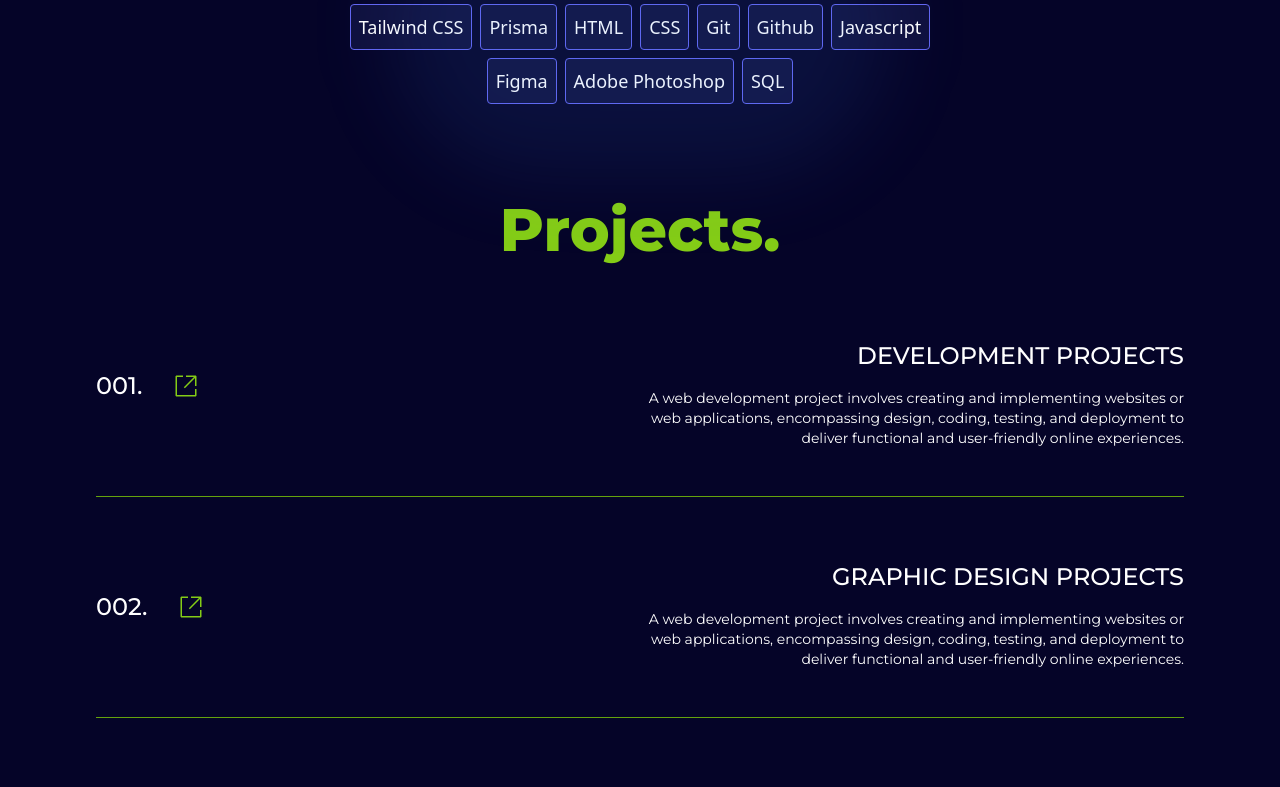
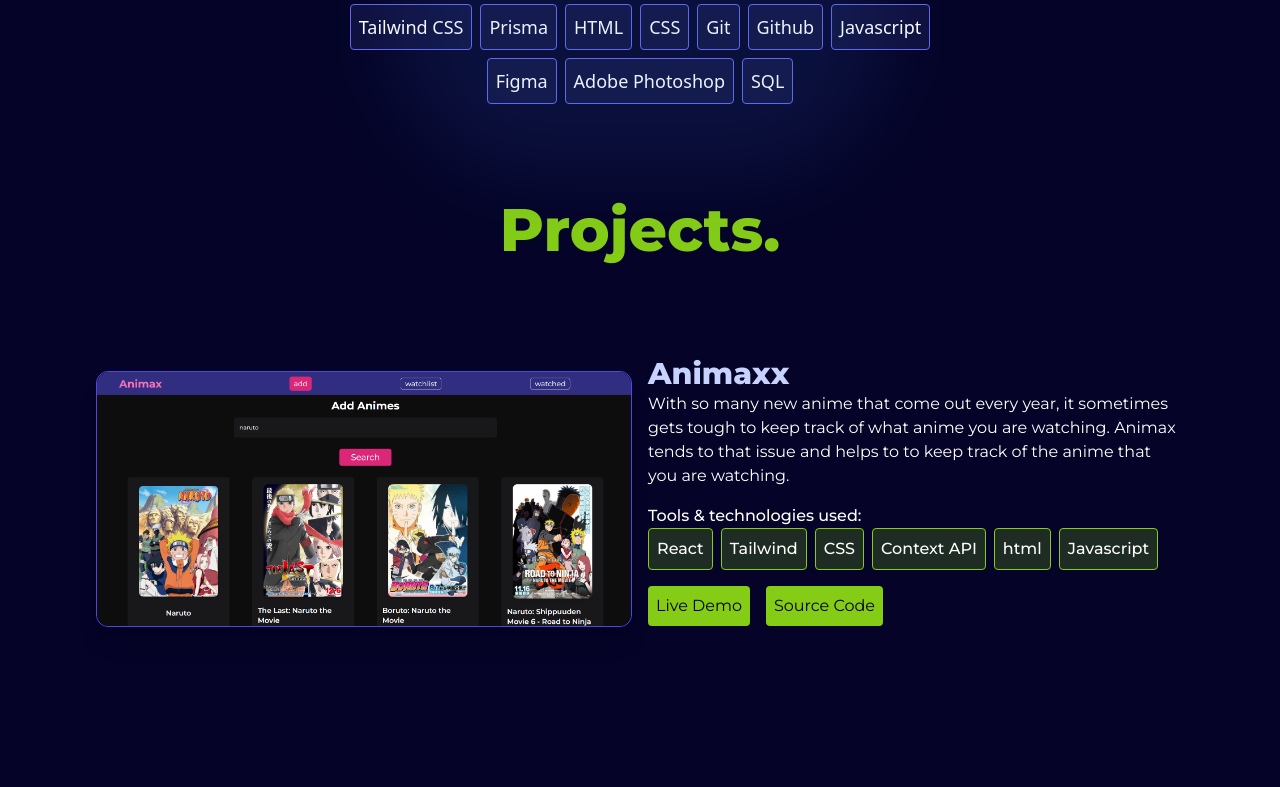
Before and after one commit to Ne0sky/portfolio, a React (Vite) app: page / in a window 1280 px wide. Shown: the part 1560-2347 px from the top of the page. Built offline with nearby package versions, Linux system fonts and the light colour scheme; a web font is replaced by a local one.

Commit message:
update project section

```diff
--- a/src/pages/Projects.jsx
+++ b/src/pages/Projects.jsx
@@ -4,15 +4,32 @@
 
 const Projects = () => {
   return (
-    <div className='w-full text-white px-24 pt-16 flex flex-col justify-center items-center'>
+    <div className='w-full text-white  pt-16 flex flex-col justify-center items-center'>
         <h2 className='text-6xl font-bold text-lime-500 font-tertiary py-4'>Projects.</h2>
 
-        <div className='border-b font-tertiary border-lime-600 flex items-center justify-between w-[90%] py-12  w-full'>
-            <p className='text-2xl font-medium flex gap-8 items-center'>001. <VscLinkExternal className='text-lime-500'/></p>
-            <div className='w-[90%] lg:w-1/2 text-right'>
-            <p className='uppercase py-4 text-2xl font-medium'>Development Projects </p>
-            <p className='text-right text-sm'>A web development project involves creating and implementing websites or web applications, encompassing design, coding, testing, and deployment to deliver functional and user-friendly online experiences.</p>
-            </div>
+        <div className='flex w-[85%] flex-col lg:flex-row items-center py-20 gap-4'>
+          <div className='w-[90%] lg:w-1/2 rounded-xl shadow-xl  border border-indigo-600'>
+          <img className='rounded-xl w-full ' src="/projects/animax.png" alt="" />
+          </div>
+          <div className='w-1/2 font-tertiary'>
+            <h3 className='text-3xl font-bold font-tertiary text-indigo-200'>Animaxx</h3>
+            <p>
+            With so many new anime that come out every year, it sometimes gets tough to keep track of what anime you are
+            watching. Animax tends to that issue and helps to to keep track of the anime that you are watching.
+            </p>
+            <p className='pt-4 font-medium'> Tools & technologies used:
+            <ul className='flex gap-2'>
+              <li className='bg-lime-500 bg-opacity-20 border border-lime-500 p-2 rounded'>React</li>
+              <li className='bg-lime-500 bg-opacity-20 border border-lime-500 p-2 rounded'>Tailwind</li>
+              <li className='bg-lime-500 bg-opacity-20 border border-lime-500 p-2 rounded'>CSS</li>
+              <li className='bg-lime-500 bg-opacity-20 border border-lime-500 p-2 rounded'>Context API</li>
+              <li className='bg-lime-500 bg-opacity-20 border border-lime-500 p-2 rounded'>html</li>
+              <li className='bg-lime-500 bg-opacity-20 border border-lime-500 p-2 rounded'>Javascript</li>
+              </ul></p>
+            <button className='p-2 bg-lime-500 text-black my-4 mr-4 rounded'>Live Demo</button>
+            <button className='p-2 bg-lime-500 text-black rounded'>Source Code</button>
+
+          </div>
         </div>
         <div className='border-b font-tertiary border-lime-600 flex items-center justify-between w-[90%] py-12  w-full'>
             <p className='text-2xl font-medium flex gap-8 items-center'>002. <VscLinkExternal className='text-lime-500'/></p>
```
Also changed, not shown: public/projects/animax.png (added).
